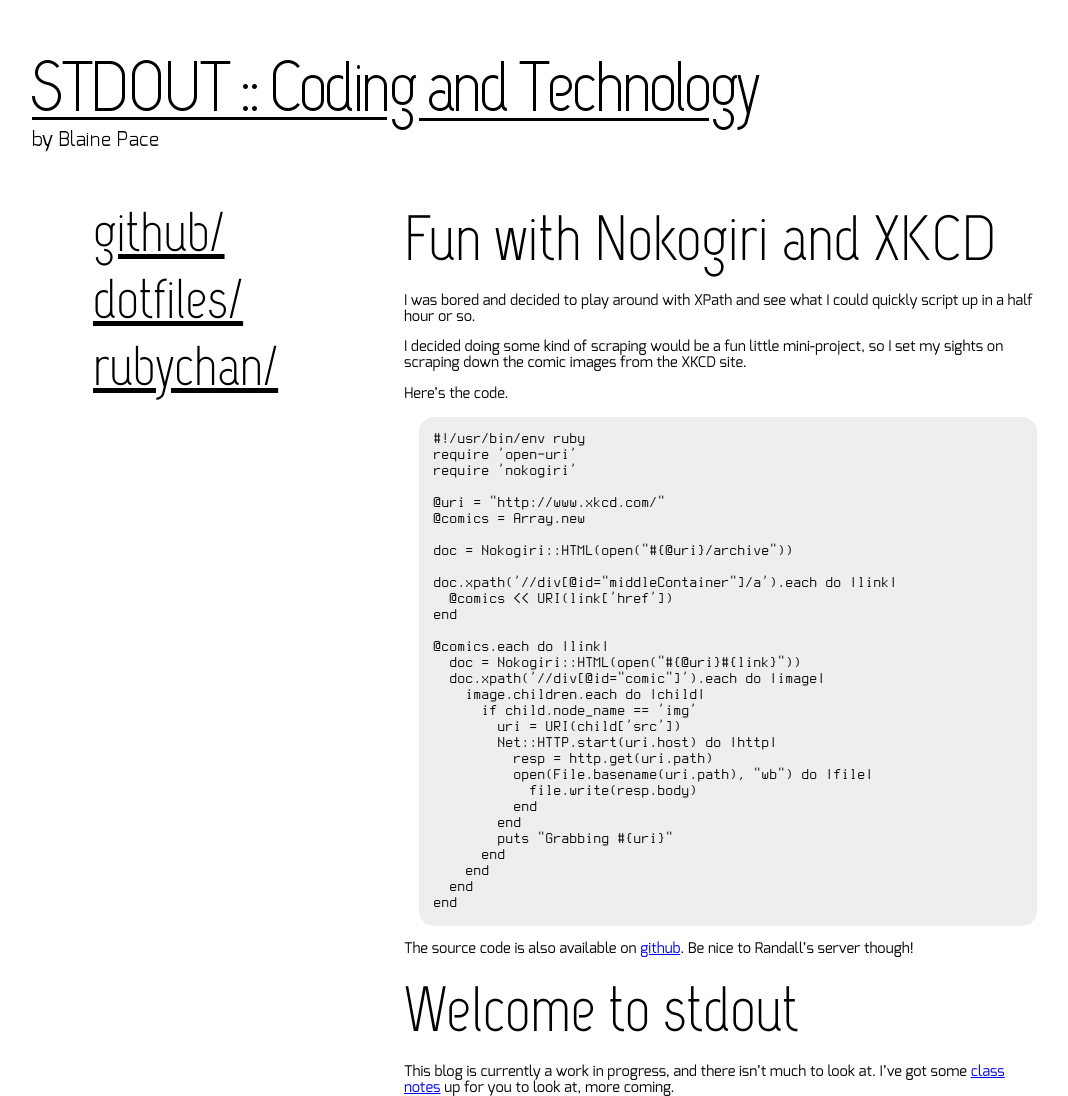
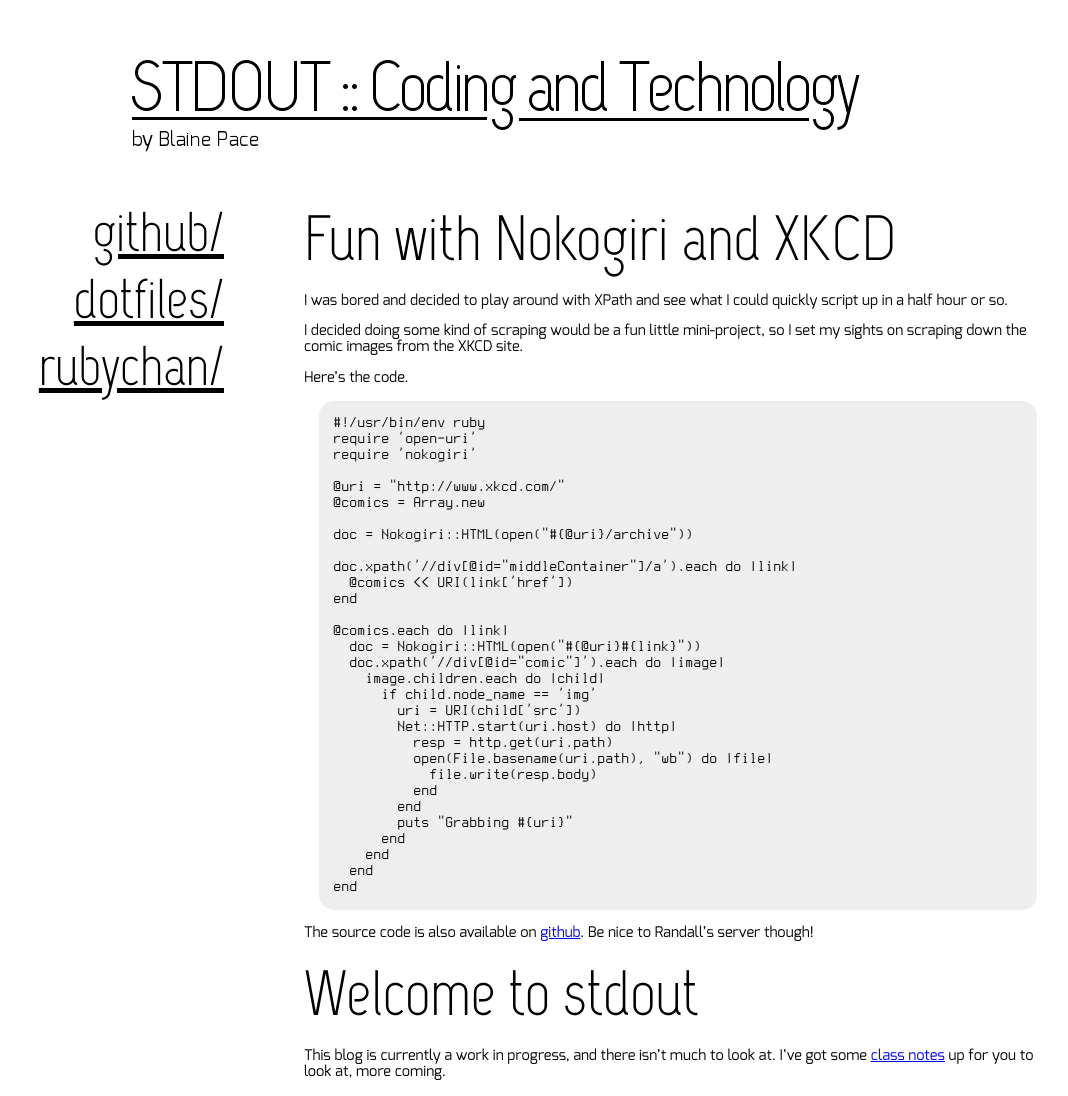
Before and after one commit to madelinecr/averyada.github.io, a Jekyll site: the page built from index.html, in a window 1280 px wide. Shown: the whole page, without its empty margins (115-1183 px from the left). Built offline with Jekyll 4.4.1, drawn with Linux system fonts in a browser that asks for light colours.

Commit message:
Shifted layout a bit to the left.

```diff
--- a/css/stylesheet.css
+++ b/css/stylesheet.css
@@ -56,12 +56,14 @@ hr {
 #site-header {
   height: 200px;
   background: url(../img/title.png);
+  background-position: 100px 0px;
 }
 
 #navigation {
-  width: 311px;
+  width: 211px; /* Golden ratio is 800=311+489 */
   float: left;
-  padding-left: 80px;
+  padding-right: 80px;
+  text-align: right;
 }
 
 #navigation a {
@@ -72,5 +74,5 @@ hr {
 }
 
 #content {
-  padding-left: 391px;
+  padding-left: 291px; // when following golden ratio, should be 391px
 }
```
